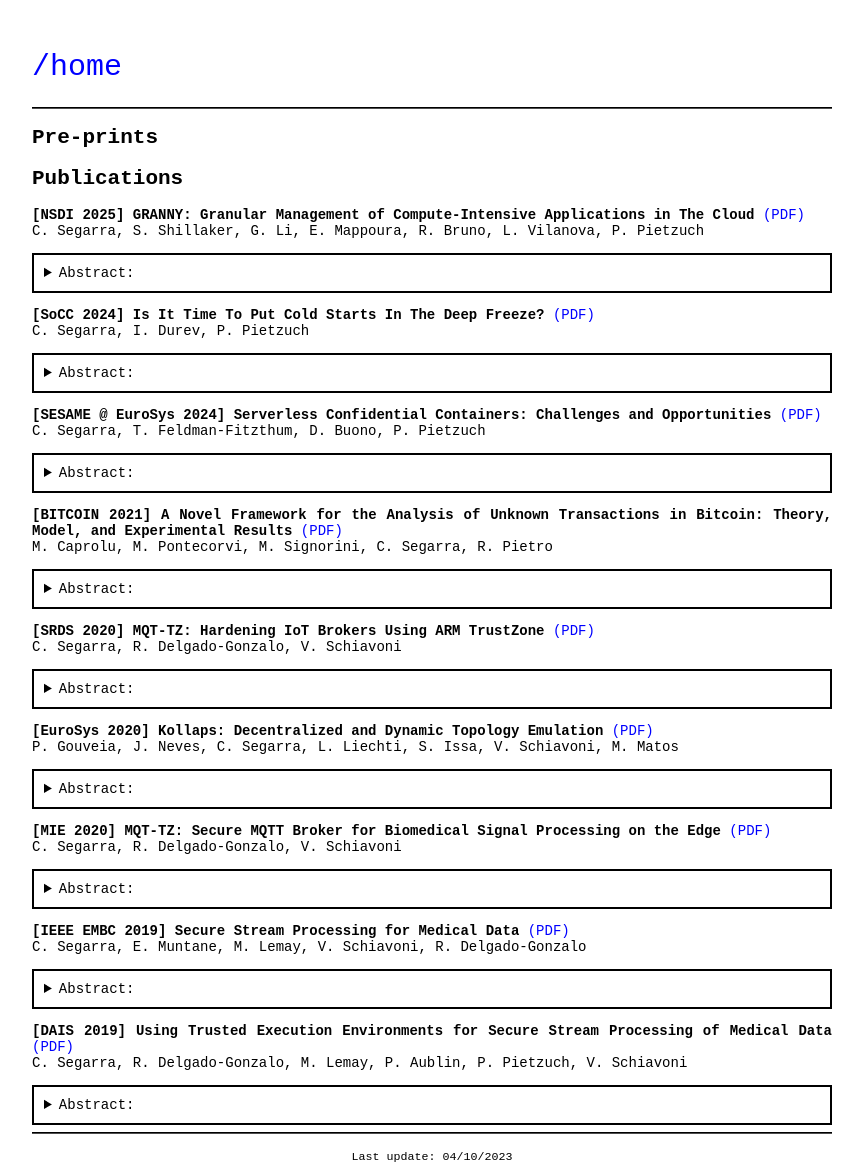
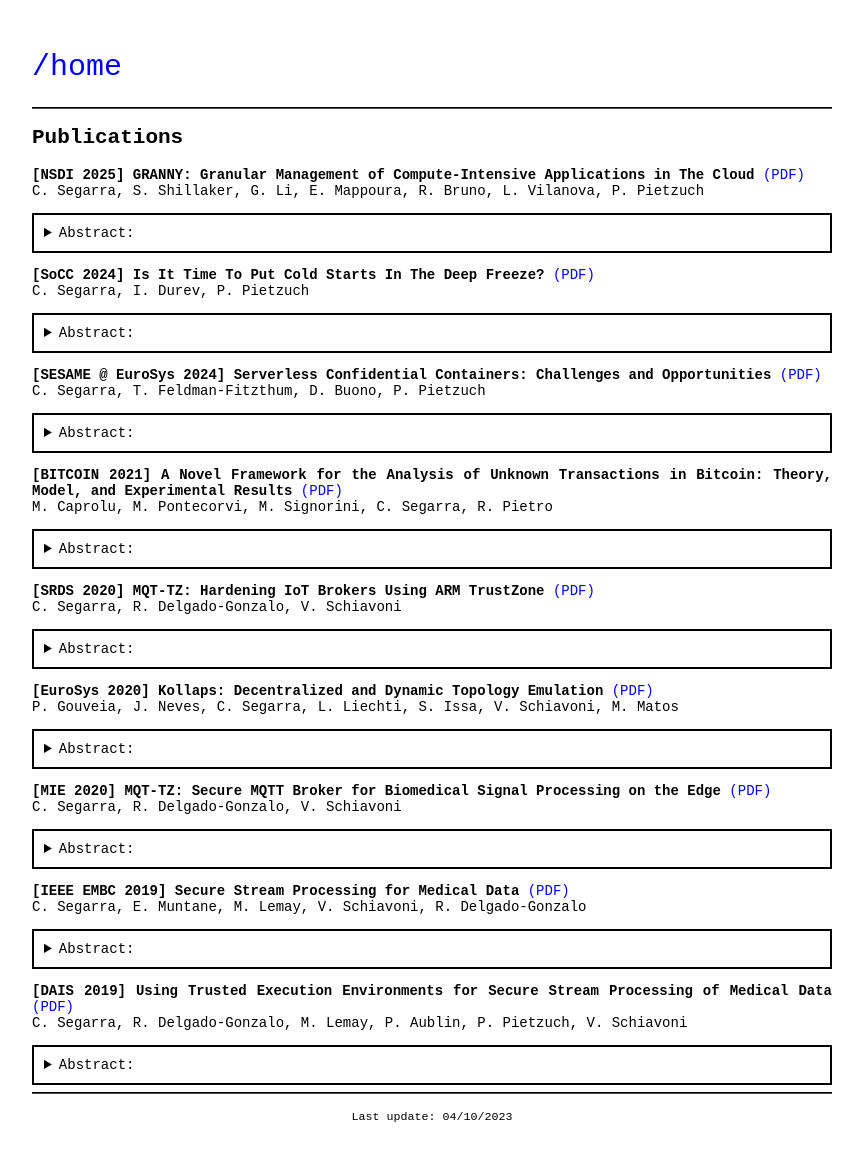
Before and after one commit to csegarragonz/csg-web, a Jekyll site: the page built from pages/publications.md, in a window 1280 px wide. Shown: the whole page, without its empty margins (208-1071 px from the left). Built offline with Jekyll 4.4.1, drawn with Linux system fonts in a browser that asks for light colours; our own code applies the rules of GitHub Pages for plain Markdown files; after the commit the page ends 1124 px from its top, so only the background shows below that.

Commit message:
conditionally add preprints

```diff
--- a/pages/publications.md
+++ b/pages/publications.md
@@ -3,6 +3,7 @@ layout: default
 permalink: /pages/publications
 ---
 
+{% if site.preprints.size > 0 %}
 ## Pre-prints
 
 {% for publication in site.preprints %}
@@ -14,6 +15,7 @@ permalink: /pages/publications
   {{ publication.abstract }}
 </details>
 {% endfor %}
+{% endif %}
 
 ## Publications
 
```
